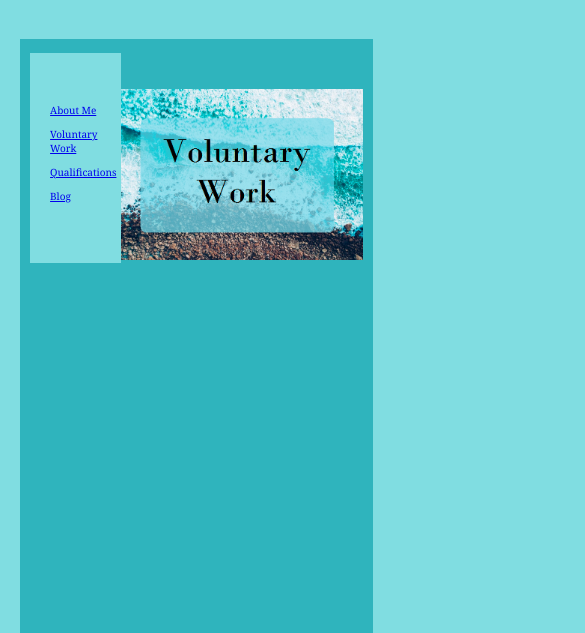
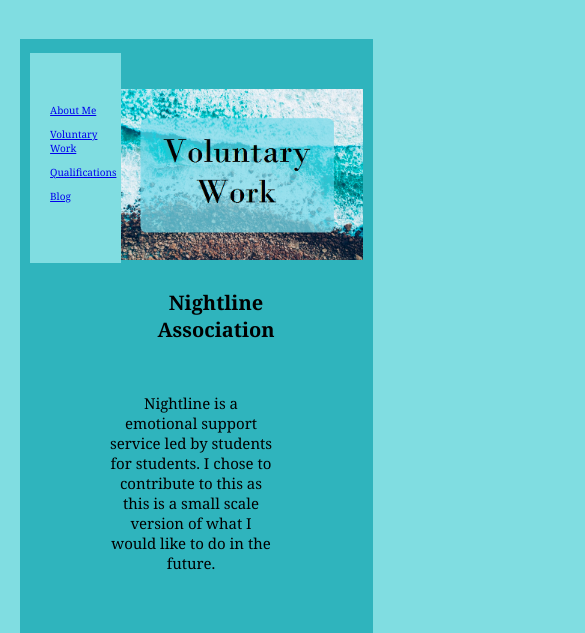
Before and after one commit to 3khanf54/web_assignment, a plain HTML site: page web_assignment2/voluntarywork.html in a window 390 px wide. Shown: the top 633 px of the page, 585 px wide, since content can reach past the window. Drawn offline with Linux system fonts and the light colour scheme.

Commit message:
breakpoint updated

```diff
--- a/web_assignment2/css/web2.css
+++ b/web_assignment2/css/web2.css
@@ -182,6 +182,24 @@ button
     padding-left: 60px;
     padding-bottom: 50px;
   }
+  #section1
+  {
+    padding-top: 250px;
+
+  }
+
+  .thin
+  {
+    font-size: 15px;
+    padding-right:50px;
+    padding-left:60px;
+  }
+
+  h1
+  {
+    font-size: 20px;
+    padding-left:60px;
+  }
 
   article
   {
```
